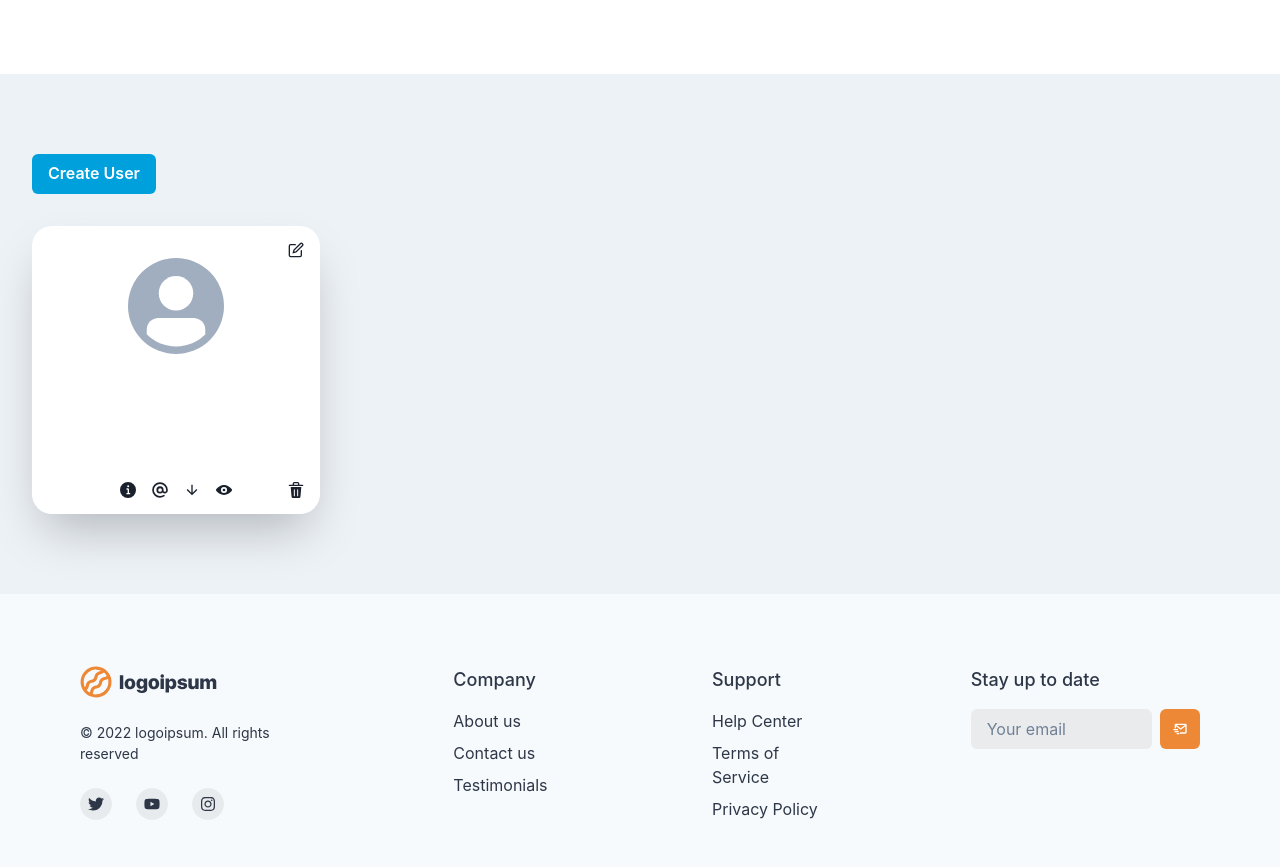
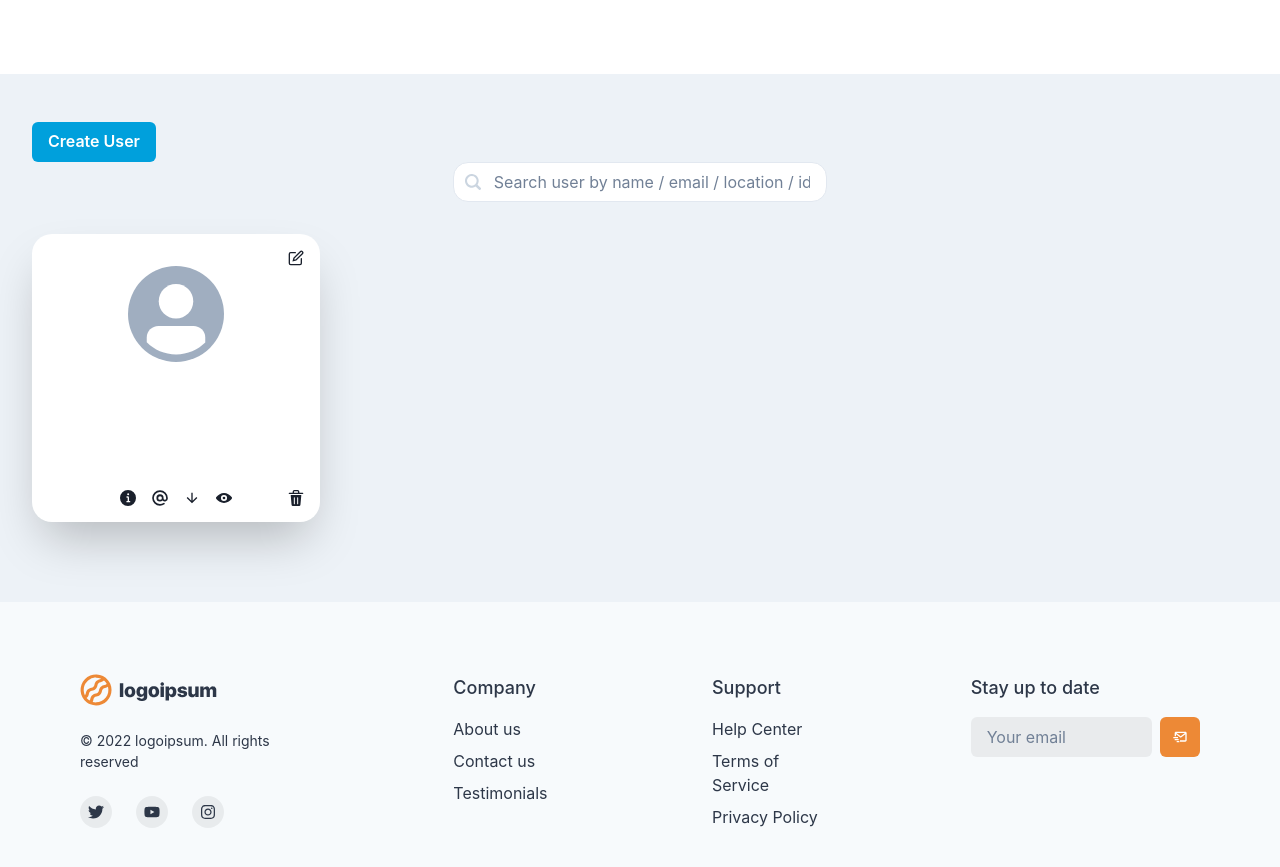
Before and after one commit to sagifa/users-libary, a React (Create React App) app: page / in a window 1280 px wide. Shown: the part 1000-1867 px from the top of the page. Built offline with nearby package versions, Linux system fonts and the light colour scheme; no server answers.

Commit message:
add search bar

```diff
--- a/src/components/usersLibrary/UserLibrary.tsx
+++ b/src/components/usersLibrary/UserLibrary.tsx
@@ -1,17 +1,40 @@
-import React, { useEffect } from "react";
+import React, { useEffect, useState } from "react";
 import { getUsers } from "../../redux/userSlice";
 import UserCard from "./UserCard";
-import { Box, Button, Flex, SimpleGrid, useDisclosure } from "@chakra-ui/react";
+import {
+  Box,
+  Button,
+  Flex,
+  Input,
+  InputGroup,
+  InputLeftElement,
+  SimpleGrid,
+  useDisclosure,
+} from "@chakra-ui/react";
 import { useAppDispatch, useAppSelector } from "../../redux/hooks";
-import { ContainerStyle, CreateButtonStyle, GridStyle } from "./styles";
+import {
+  ContainerStyle,
+  CreateButtonStyle,
+  GridStyle,
+  SearchBarStyle,
+} from "./styles";
 import { text } from "../../utils/appConsts";
 import EditUser from "./EditUser";
+import { UserDataApp } from "../../utils/types";
+import { Search2Icon } from "@chakra-ui/icons";
 
 const UserLibrary = () => {
+  const [searchValue, setSearchValue] = useState("");
   const dispatch = useAppDispatch();
   const { isOpen, onOpen, onClose } = useDisclosure();
   const userListData = useAppSelector((state) => state.user.data);
   const isLoading = useAppSelector((state) => state.user.isLoading);
+
+  const isStrInObg = (obj: UserDataApp, value: string) => {
+    const { name, location, email, uuid } = { ...obj };
+    const newArray = [name, location, email, uuid];
+    return newArray.toString().toLowerCase().includes(value.toLowerCase());
+  };
 
   useEffect(() => {
     getUsers(dispatch);
@@ -25,12 +48,24 @@ const UserLibrary = () => {
       <Button {...CreateButtonStyle} onClick={onOpen}>
         {text.create}
       </Button>
+      <Flex w="30%" mx="auto">
+        <InputGroup>
+          <InputLeftElement children={<Search2Icon color="gray.300" />} />
+          <Input
+            {...SearchBarStyle}
+            onChange={(e) => setSearchValue(e.target.value)}
+          />
+        </InputGroup>
+      </Flex>
       <SimpleGrid {...GridStyle}>
-        {userListData.map((user) => (
-          <Flex key={user.uuid}>
-            <UserCard userData={user} />
-          </Flex>
-        ))}
+        {userListData.map((user) => {
+          if (!isStrInObg(user, searchValue)) return "";
+          return (
+            <Flex key={user.uuid}>
+              <UserCard userData={user} />
+            </Flex>
+          );
+        })}
       </SimpleGrid>
     </Box>
   );
--- a/src/components/usersLibrary/styles.ts
+++ b/src/components/usersLibrary/styles.ts
@@ -3,8 +3,10 @@ import {
   ButtonProps,
   FlexProps,
   IconProps,
+  InputProps,
   SimpleGridProps,
 } from "@chakra-ui/react";
+import { text } from "../../utils/appConsts";
 
 export const ContainerStyle: BoxProps = {
   p: "1rem",
@@ -88,7 +90,13 @@ export const IconDeleteStyle: IconProps = {
 
 export const CreateButtonStyle: ButtonProps = {
   mx: "1rem",
-  mt: "4rem",
-  mb: "1rem",
+  mt: "2rem",
   colorScheme: "linkedin",
 };
+
+export const SearchBarStyle: InputProps = {
+  borderRadius: "15px",
+  mb: "1rem",
+  bgColor: "white",
+  placeholder: text.searchbar,
+};
--- a/src/utils/appConsts.ts
+++ b/src/utils/appConsts.ts
@@ -11,4 +11,5 @@ export const text = {
   save: "Save",
   close: "Close",
   cancel: "Cancel",
+  searchbar: "Search user by name / email / location / id",
 };
```
